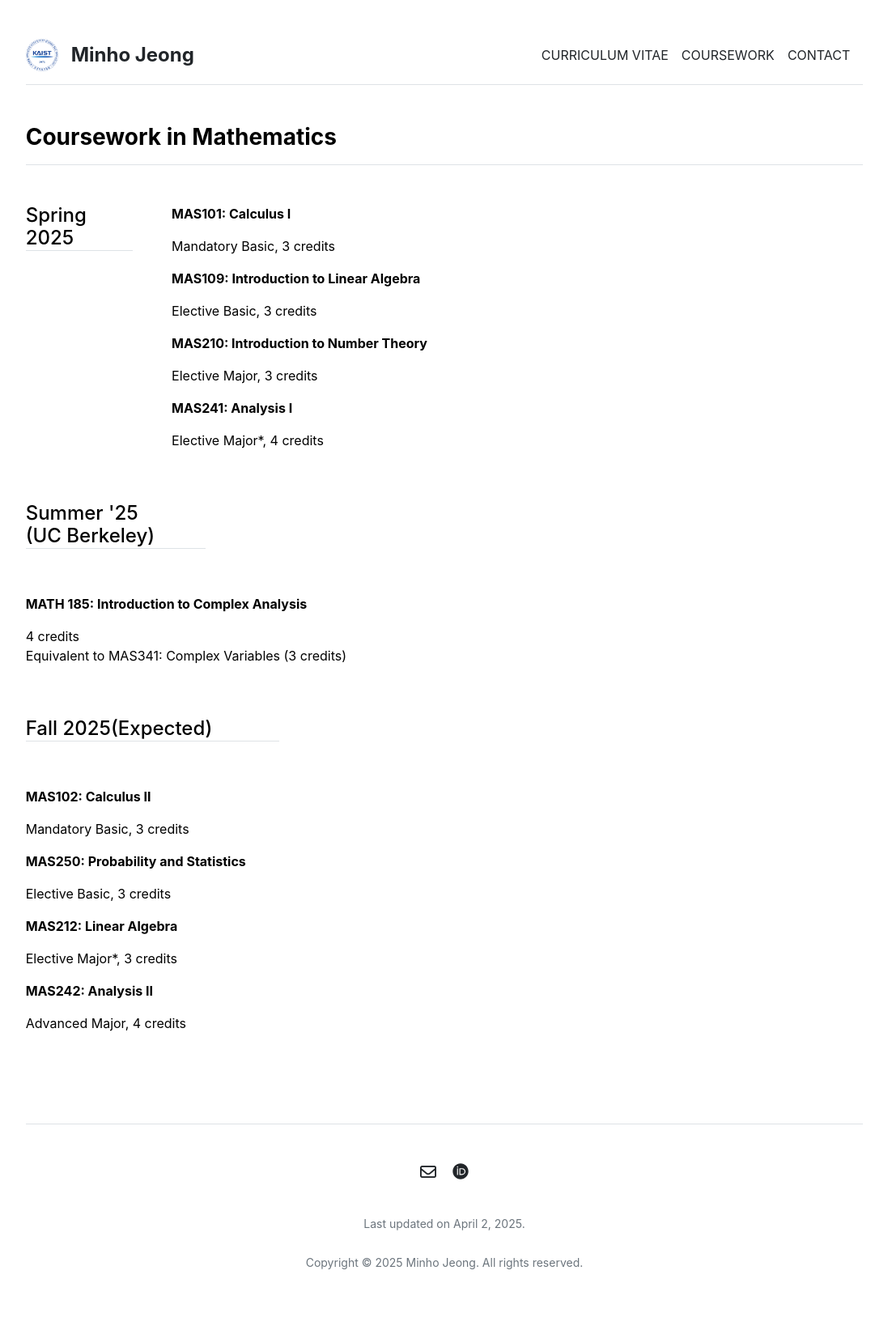
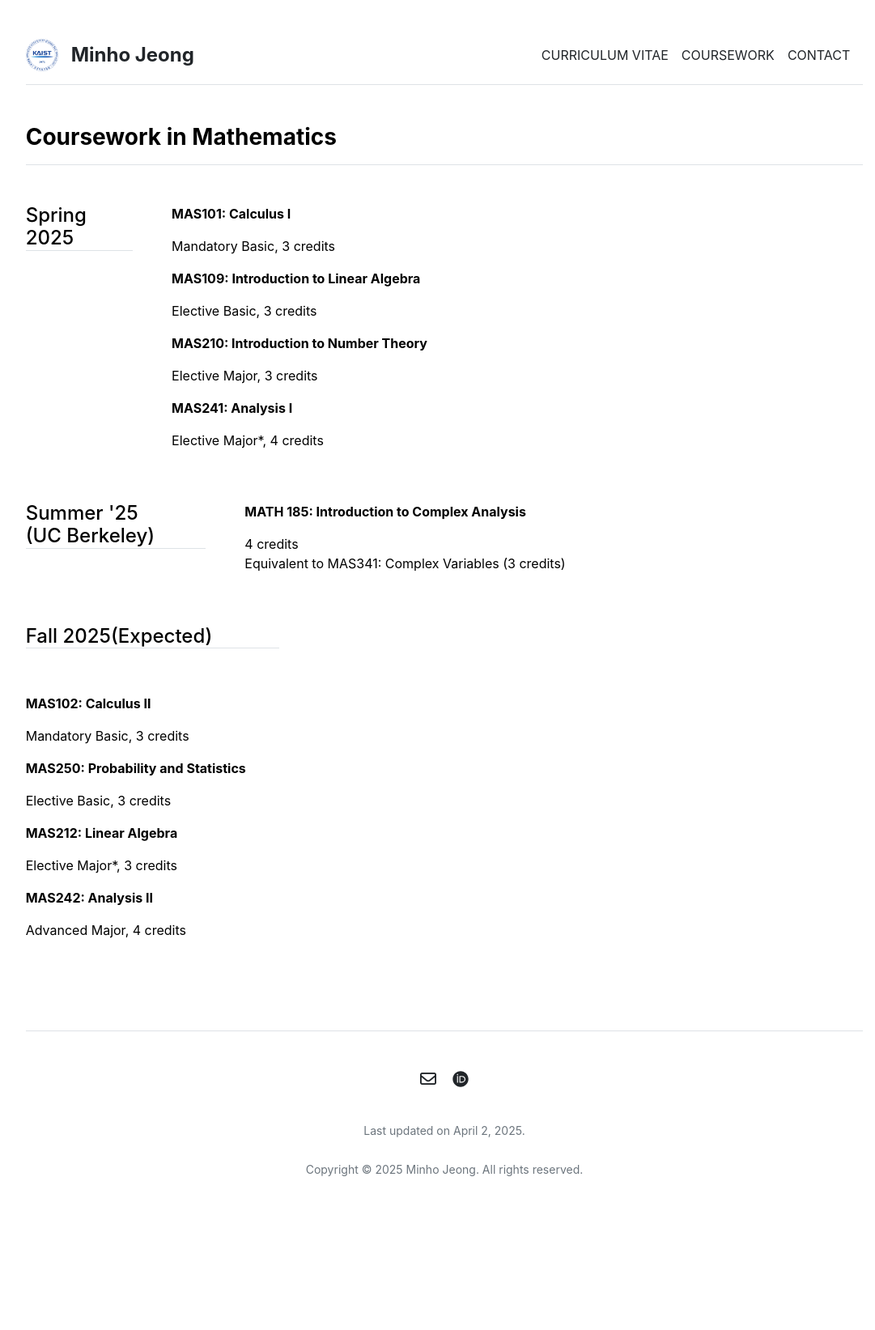
Before and after one commit to mino-jeong/mino-jeong.github.io, a Jekyll site: the page built from coursework.md, in a window 1280 px wide. Shown: the whole page at 81% size, without its empty margins (91-1172 px from the left). Built offline with Jekyll 4.4.1, drawn with Linux system fonts in a browser that asks for light colours; after the commit the page ends 1528 px from its top, so only the background shows below that.

Commit message:
Update coursework.html

```diff
--- a/_layouts/coursework.html
+++ b/_layouts/coursework.html
@@ -24,7 +24,7 @@
       <div class="col-md-3">
         <h4 class="border-bottom">Summer '25<br>(UC Berkeley)</h4>
       </div>
-      <div class="col-md-10">
+      <div class="col-md-9">
         {% for section in site.data.coursework.su25 %}
           <p class="fw-bold">{{ section.title }}</p>
           <p>{{ section.description }}</p>
```
